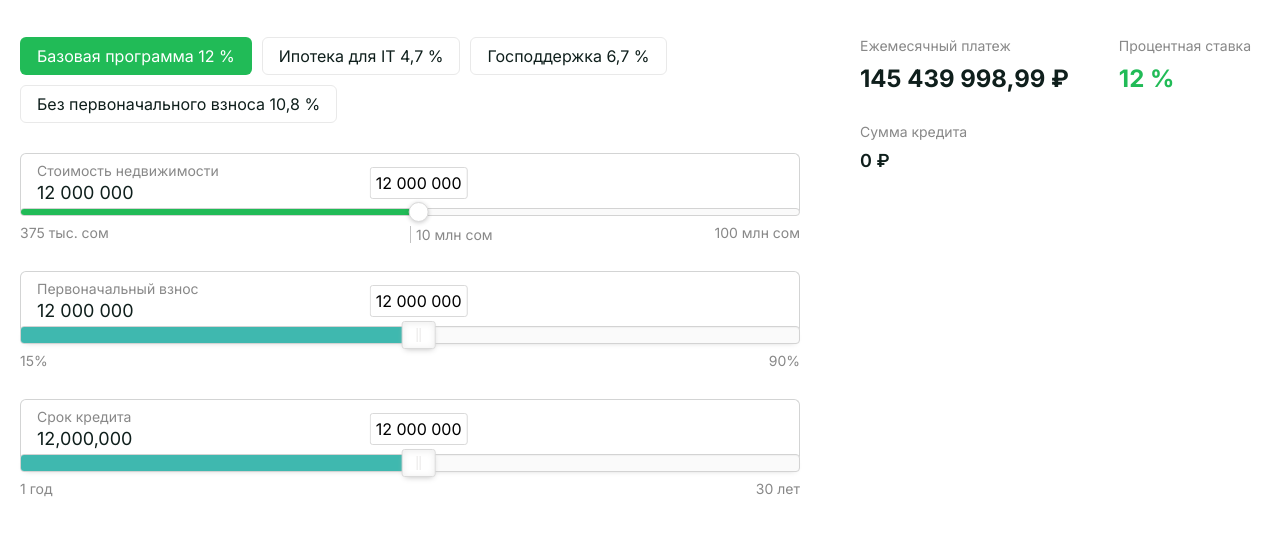
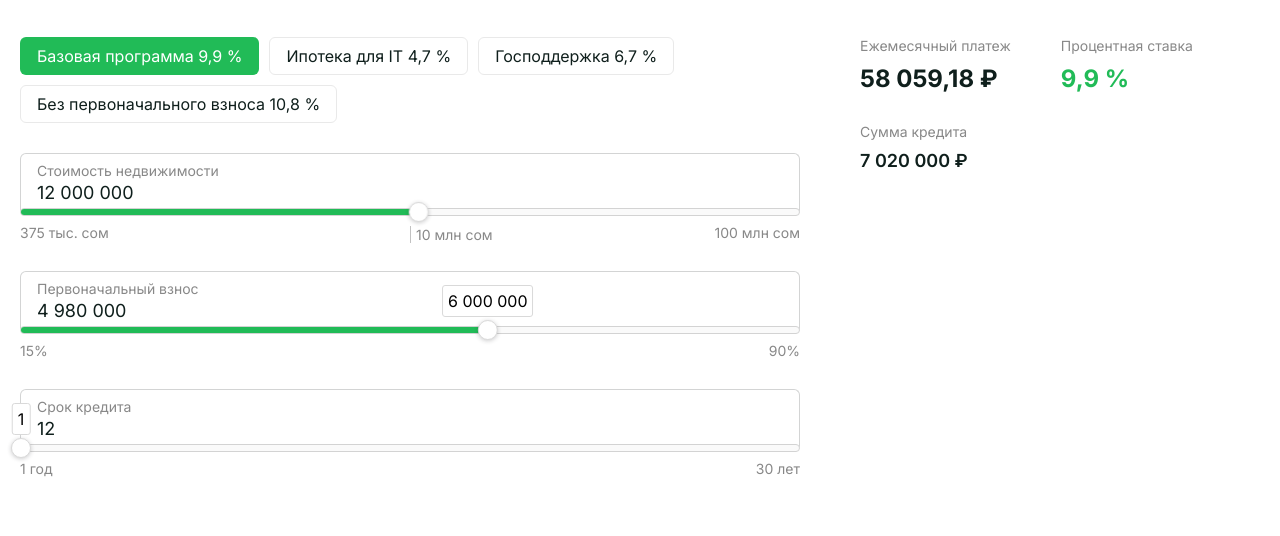
Before and after one commit to A1mzali/Calc-html-css-js-13-06-23, a plain HTML site: page index.html in a window 1280 px wide. Shown: the part 104-640 px from the top of the page. Drawn offline with Linux system fonts and the light colour scheme.

Commit message:
finish-project

```diff
--- a/css/main.css
+++ b/css/main.css
@@ -204,26 +204,36 @@ body {
 
 /* Sliders */
 
-#slider-cost {
+#slider-cost, #slider-downpayment, #slider-term {
 	height: 8px;
 }
 
-#slider-cost,
-#slider-cost .noUi-handle {
+#slider-cost, #slider-downpayment, #slider-term,
+#slider-cost .noUi-handle,
+#slider-downpayment .noUi-handle,
+#slider-term .noUi-handle {
     box-shadow: none;
 }
 
 /* Hide markers on slider handles */
 #slider-cost .noUi-handle::before,
-#slider-cost .noUi-handle::after {
+#slider-cost .noUi-handle::after,
+#slider-downpayment .noUi-handle::before,
+#slider-downpayment .noUi-handle::after,
+#slider-term .noUi-handle::before,
+#slider-term .noUi-handle::after {
     display: none;
 }
 
-#slider-cost .noUi-connect {
+#slider-cost .noUi-connect,
+#slider-downpayment .noUi-connect,
+#slider-term .noUi-connect{
     background: #21bb57;
 }
 
-#slider-cost .noUi-handle {
+#slider-cost .noUi-handle,
+#slider-downpayment .noUi-handle,
+#slider-term .noUi-handle {
     height: 20px;
     width: 20px;
     top: -7px;
@@ -236,6 +246,8 @@ body {
 	transition: transform 0.1s ease-in;
 }
 
-#slider-cost .noUi-handle:hover{
+#slider-cost .noUi-handle:hover,
+#slider-downpayment .noUi-handle:hover,
+#slider-term .noUi-handle:hover {
 	transform: scale(1.3);
 }
--- a/js/formatInputs.js
+++ b/js/formatInputs.js
@@ -1,4 +1,6 @@
 import { priceFormatter, priceFormatterDecimals } from "./formatters.js";
+
+const maxPrice = 100000000;
 
 // Inputs
 const inputCost = document.querySelector('#input-cost');
@@ -37,8 +39,16 @@ form.addEventListener('input', function () {
 
 
 function calcMortgage() {
+
+  // Проверка чтобы стоимость недвижимости
+  let cost = +cleaveCost.getRawValue();
+
+  if(cost  > maxPrice) {
+    cost = maxPrice;
+  }
+
   // Общая сумма кредита
-  const totalAmout = +cleaveCost.getRawValue() -cleaveDownPayment.getRawValue();
+  const totalAmout = cost - cleaveDownPayment.getRawValue();
   totalCost.innerText = priceFormatter.format(totalAmout);
 
 
@@ -71,7 +81,7 @@ const sliderCost = document.getElementById('slider-cost');
 noUiSlider.create(sliderCost, {
   start: 12000000,
   connect: 'lower',
-  tooltips:true,
+  // tooltips:true,
   step: 1,
   range: {
     min:0,
@@ -87,7 +97,7 @@ noUiSlider.create(sliderCost, {
 
 });
 
-sliderCost.noUiSlider.on('update', function() {
+sliderCost.noUiSlider.on('slide', function() {
 
   const sliderValue = parseInt(sliderCost.noUiSlider.get(true));
 
@@ -102,14 +112,13 @@ sliderCost.noUiSlider.on('update', function() {
 const sliderDownpayment = document.getElementById('slider-downpayment');
 
 noUiSlider.create(sliderDownpayment, {
-  start: 12000000,
+  start: 6000000,
   connect: 'lower',
   tooltips:true,
-  step: 1,
+  step: 100000,
   range: {
     min:0,
-    '50%': [10000000, 1000000],
-    max:100000000,
+    max:10000000,
   },
 
   format: wNumb ({
@@ -120,10 +129,9 @@ noUiSlider.create(sliderDownpayment, {
 
 });
 
-sliderDownpayment.noUiSlider.on('update', function() {
+sliderDownpayment.noUiSlider.on('slide', function() {
 
   const sliderValue = parseInt(sliderDownpayment.noUiSlider.get(true));
-
   cleaveDownPayment.setRawValue(sliderValue)
 
   calcMortgage();
@@ -134,25 +142,24 @@ sliderDownpayment.noUiSlider.on('update', function() {
 const sliderTerm = document.getElementById('slider-term');
 
 noUiSlider.create(sliderTerm, {
-  start: 12000000,
+  start: 1,
   connect: 'lower',
   tooltips:true,
   step: 1,
   range: {
-    min:0,
-    '50%': [10000000, 1000000],
-    max:100000000,
+    min:1,
+    max:30,
   },
 
   format: wNumb ({
     decimals: 0,
-    thousand: ' ',
+    thousand: '',
     suffix: '',
   }),
 
 });
 
-sliderTerm.noUiSlider.on('update', function() {
+sliderTerm.noUiSlider.on('slide', function() {
 
   const sliderValue = parseInt(sliderTerm.noUiSlider.get(true));
 
@@ -160,3 +167,46 @@ sliderTerm.noUiSlider.on('update', function() {
 
   calcMortgage();
 })
+
+// форматирование инпута
+inputCost.addEventListener('input', function() {
+  const value = +cleaveCost.getRawValue();
+
+  // Обновляем кфтпу ыдшвук
+  sliderCost.noUiSlider.set(value);
+
+  // проверка max цену
+  if (value > maxPrice) {
+    inputCost.closest('.param__details').classList.add('param__details--error')
+  }
+
+  if (value <= maxPrice) {
+    inputCost.closest('.param__details').classList.remove('param__details--error')
+  }
+
+  // зависимость значения downpayment in input cost
+
+  const percentMin = value * 0.15;
+  const percentMax = value * 0.90;
+
+  sliderDownpayment.noUiSlider.updateOptions({
+    range: {
+        min: percentMin,
+        max: percentMax,
+      },
+
+  })
+
+
+
+
+})
+
+inputCost.addEventListener('change', function() {
+  const value = +cleaveCost.getRawValue();
+  if (value > maxPrice) {
+    inputCost.closest('.param__details').classList.add('param__details--error');
+    cleaveCost.setRawValue(maxPrice)
+  }
+
+})
--- a/js/programRates.js
+++ b/js/programRates.js
@@ -2,7 +2,7 @@ import { percentFormatter } from "./formatters.js";
 
 
 // Ставки по ипотеке
-const programBase = 0.12;
+const programBase = 0.099;
 const programIt = 0.047;
 const programGov = 0.067;
 const programZero = 0.108;
```
